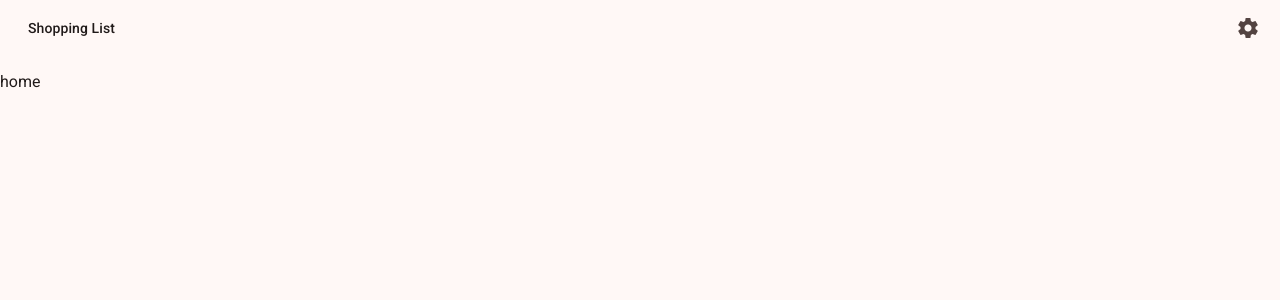
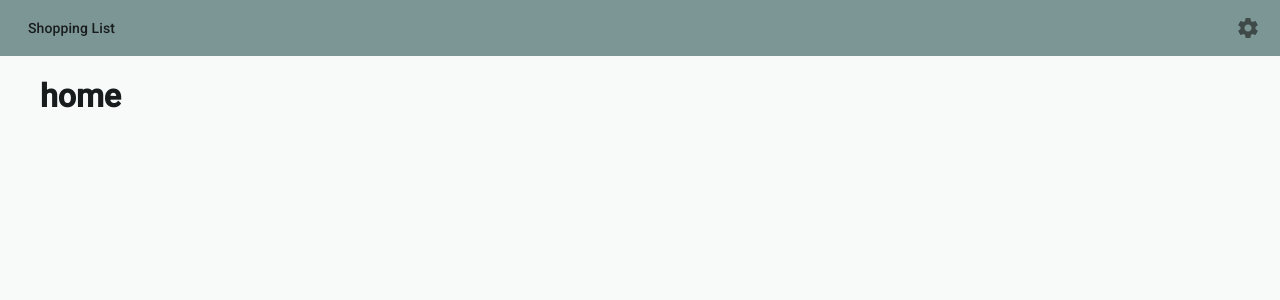
Before and after one commit to AvaN0x/shopping-list, an Angular app: page / in a window 1280 px wide. Shown: the top 300 px of the page. Built offline with nearby package versions, Linux system fonts and the light colour scheme.

Commit message:
feat: ✨ toolbar color with theme

```diff
--- a/src/app/components/layout/header/header.component.scss
+++ b/src/app/components/layout/header/header.component.scss
@@ -1,3 +1,15 @@
+@use "@angular/material" as mat;
+@import "variables";
+@import "mixins";
+
 .spacer {
   flex: 1;
 }
+
+mat-toolbar {
+  background: mat.get-theme-color($light-theme, secondary, 60);
+
+  @include if-dark-theme {
+    background: mat.get-theme-color($dark-theme, secondary, 20);
+  }
+}
--- a/src/app/pages/home/home.component.html
+++ b/src/app/pages/home/home.component.html
@@ -1 +1,3 @@
-<p>home</p>
+<div class="container">
+  <h1>home</h1>
+</div>
--- a/src/app/pages/not-found/not-found.component.html
+++ b/src/app/pages/not-found/not-found.component.html
@@ -1,2 +1,4 @@
-<p>Page not found</p>
-<a routerLink="/">Back home</a>
+<div class="container">
+  <h1>Page not found</h1>
+  <a routerLink="/">Back home</a>
+</div>
--- a/src/app/pages/settings/settings.component.html
+++ b/src/app/pages/settings/settings.component.html
@@ -1,4 +1,5 @@
-<p>settings</p>
+<div class="container">
+  <h1>settings</h1>
   <pre>
     {{themeService.currentTheme}}
     {{themeService.appliedTheme}}
@@ -6,3 +7,4 @@
   <button mat-button (click)="themeService.setThemeMode('dark')">dark</button>
   <button mat-button (click)="themeService.setThemeMode('light')">light</button>
   <button mat-button (click)="themeService.setThemeMode('device')">device</button>
+</div>
--- /dev/null
+++ b/src/app/styles/common.scss
@@ -0,0 +1,5 @@
+.container {
+  max-width: 1200px;
+  margin: 0 auto;
+  padding: 0 10px;
+}
--- a/src/app/styles/mixins.scss
+++ b/src/app/styles/mixins.scss
@@ -1,11 +1,11 @@
 @mixin if-light-theme {
-  :host-context(.theme-light) {
+  :host-context(.theme-light) & {
     @content;
   }
 }
 
 @mixin if-dark-theme {
-  :host-context(.theme-dark) {
+  :host-context(.theme-dark) & {
     @content;
   }
 }
--- a/src/app/styles/variables.scss
+++ b/src/app/styles/variables.scss
@@ -1,6 +1,6 @@
 // Define the theme object.
-$_primary: mat.$red-palette;
-$_tertiary: mat.$orange-palette;
+$_primary: mat.$cyan-palette;
+$_tertiary: mat.$azure-palette;
 
 $light-theme: mat.define-theme(
   (
--- a/src/styles.scss
+++ b/src/styles.scss
@@ -4,6 +4,7 @@
 // Plus imports for other components in your app.
 @import "mixins";
 @import "variables";
+@import "common";
 
 // Include the common styles for Angular Material. We include this here so that you only
 // have to load a single css file for Angular Material in your app.
```
Lines whose indentation alone changed are shown as unchanged.
